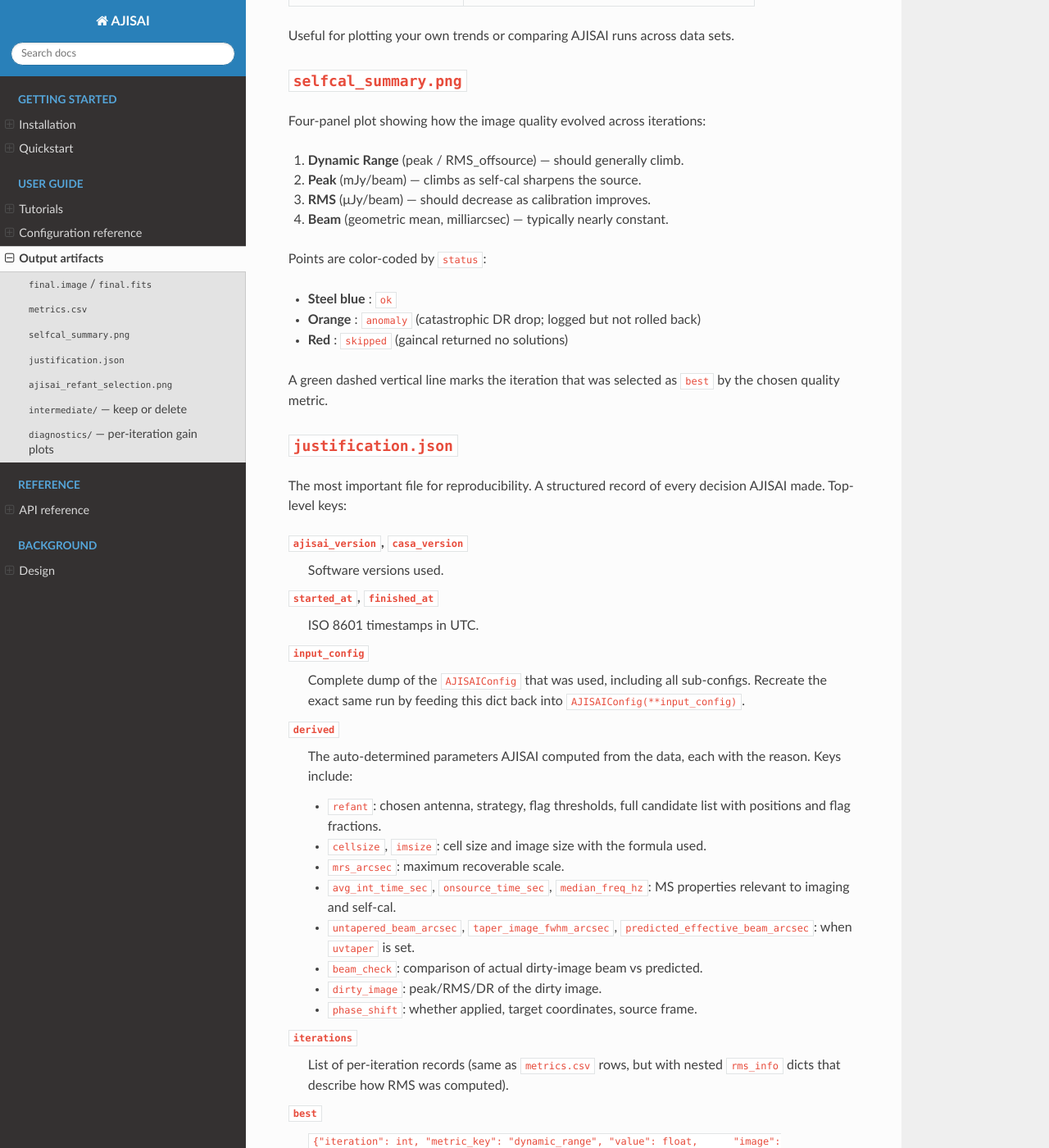
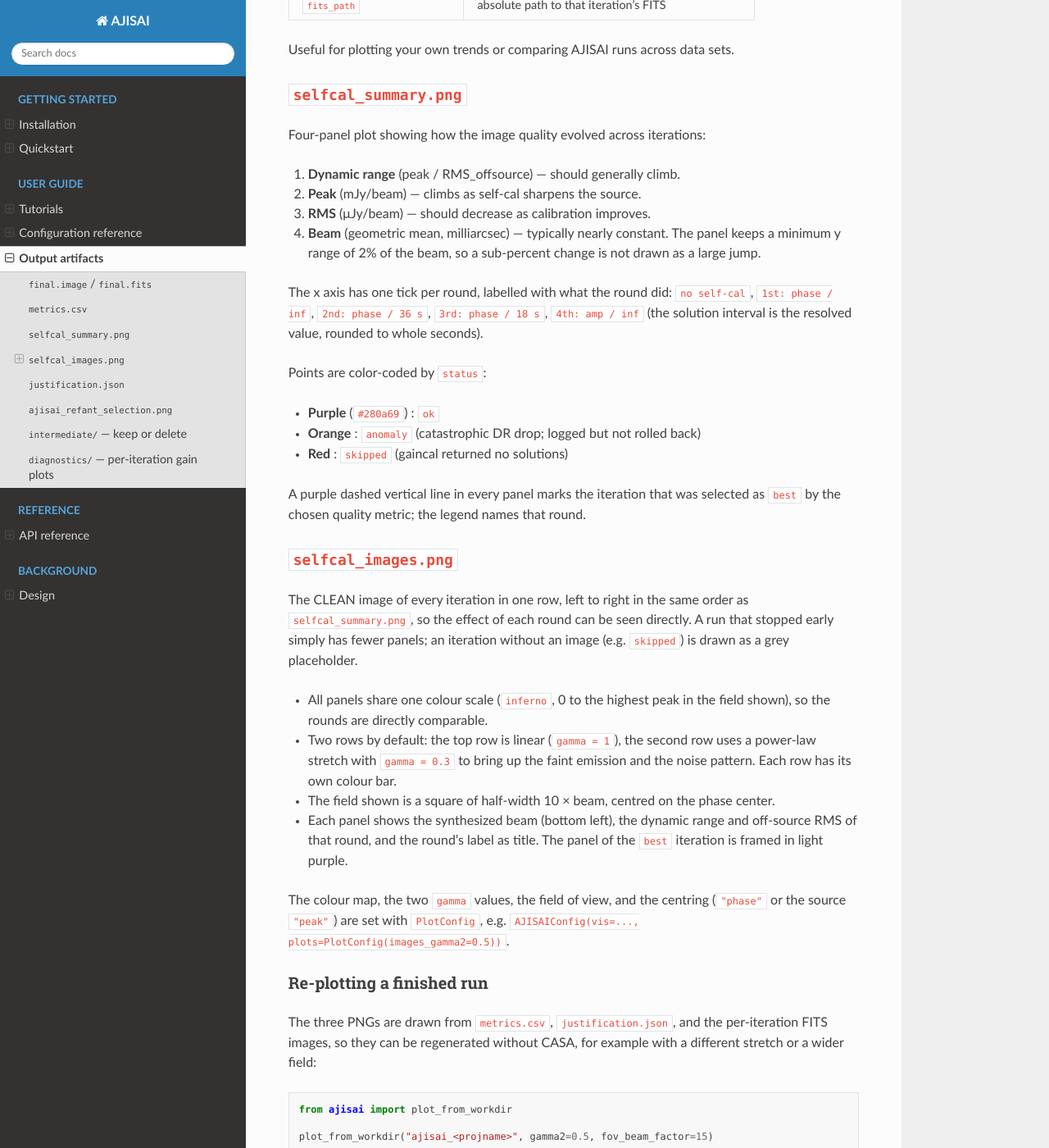
Before and after one commit to Y-Masayuki/AJISAI, a Sphinx documentation site: the page built from docs/outputs.md, in a window 1280 px wide and 1400 px high, scrolled down 1428 px. Shown: the whole window at 82% size. Built offline with Sphinx 7.4.7 and the Read the Docs theme 3.1.0, drawn with Linux system fonts in a browser that asks for light colours; some of the changed text lies outside the part shown.

Commit message:
docs: update figures for the plot redesign and add the image gallery
Replace selfcal_summary.png and ajisai_refant_selection.png in docs/_static
with the redesigned versions and add selfcal_images.png, all regenerated
from the TW Hya reference outputs with ajisai.plot_from_workdir. Show the
gallery in the README and the TW Hya tutorial, describe the new figure and
PlotConfig in outputs.md and configuration.md, add the ajisai.plotting API
page, and record the changes in CHANGELOG.md under [Unreleased].

````diff
--- a/docs/api/index.rst
+++ b/docs/api/index.rst
@@ -9,6 +9,7 @@ This section is generated automatically from the docstrings in the
    :maxdepth: 2
 
    ajisai
+   plotting
    ms_utils
 
 
@@ -17,4 +18,5 @@ Module index
 
 * :mod:`ajisai`
 * :mod:`ajisai.core`
+* :mod:`ajisai.plotting`
 * :mod:`ajisai.ms_utils`
--- a/docs/outputs.md
+++ b/docs/outputs.md
@@ -10,6 +10,7 @@ ajisai_<projname>/
 ├── final.fits                     ← best self-cal image (FITS export)
 ├── metrics.csv                    ← one row per iteration
 ├── selfcal_summary.png            ← 4-panel diagnostic plot
+├── selfcal_images.png             ← CLEAN image of every iteration, side by side
 ├── justification.json             ← every decision with its reason
 ├── ajisai_refant_selection.png    ← refant choice visualization
 ├── intermediate/                  ← all intermediate MS and image products
@@ -64,19 +65,64 @@ sets.
 
 Four-panel plot showing how the image quality evolved across iterations:
 
-1. **Dynamic Range** (peak / RMS_offsource) — should generally climb.
+1. **Dynamic range** (peak / RMS_offsource) — should generally climb.
 2. **Peak** (mJy/beam) — climbs as self-cal sharpens the source.
 3. **RMS** (μJy/beam) — should decrease as calibration improves.
-4. **Beam** (geometric mean, milliarcsec) — typically nearly constant.
+4. **Beam** (geometric mean, milliarcsec) — typically nearly constant. The
+   panel keeps a minimum y range of 2% of the beam, so a sub-percent change
+   is not drawn as a large jump.
+
+The x axis has one tick per round, labelled with what the round did:
+`no self-cal`, `1st: phase / inf`, `2nd: phase / 36 s`, `3rd: phase / 18 s`,
+`4th: amp / inf` (the solution interval is the resolved value, rounded to
+whole seconds).
 
 Points are color-coded by `status`:
 
-- **Steel blue** : `ok`
-- **Orange**     : `anomaly` (catastrophic DR drop; logged but not rolled back)
-- **Red**        : `skipped` (gaincal returned no solutions)
+- **Purple** (`#280a69`) : `ok`
+- **Orange**             : `anomaly` (catastrophic DR drop; logged but not rolled back)
+- **Red**                : `skipped` (gaincal returned no solutions)
 
-A green dashed vertical line marks the iteration that was selected as
-`best` by the chosen quality metric.
+A purple dashed vertical line in every panel marks the iteration that was
+selected as `best` by the chosen quality metric; the legend names that round.
+
+## `selfcal_images.png`
+
+The CLEAN image of every iteration in one row, left to right in the same
+order as `selfcal_summary.png`, so the effect of each round can be seen
+directly. A run that stopped early simply has fewer panels; an iteration
+without an image (e.g. `skipped`) is drawn as a grey placeholder.
+
+- All panels share one colour scale (`inferno`, 0 to the highest peak in
+  the field shown), so the rounds are directly comparable.
+- Two rows by default: the top row is linear (`gamma = 1`), the second row
+  uses a power-law stretch with `gamma = 0.3` to bring up the faint
+  emission and the noise pattern. Each row has its own colour bar.
+- The field shown is a square of half-width 10 × beam, centred on the
+  phase center.
+- Each panel shows the synthesized beam (bottom left), the dynamic range
+  and off-source RMS of that round, and the round's label as title. The
+  panel of the `best` iteration is framed in light purple.
+
+The colour map, the two `gamma` values, the field of view, and the centring
+(`"phase"` or the source `"peak"`) are set with
+[`PlotConfig`](configuration.md#plotconfig), e.g.
+`AJISAIConfig(vis=..., plots=PlotConfig(images_gamma2=0.5))`.
+
+### Re-plotting a finished run
+
+The three PNGs are drawn from `metrics.csv`, `justification.json`, and the
+per-iteration FITS images, so they can be regenerated without CASA, for
+example with a different stretch or a wider field:
+
+```python
+from ajisai import plot_from_workdir
+
+plot_from_workdir("ajisai_<projname>", gamma2=0.5, fov_beam_factor=15)
+```
+
+Keyword arguments are passed to `ajisai.plotting.plot_selfcal_images`; see
+the [API reference](api/plotting.rst).
 
 ## `justification.json`
 
@@ -125,14 +171,18 @@ anyone with the same MS.
 
 ## `ajisai_refant_selection.png`
 
-Single-panel scatter plot showing why AJISAI chose its reference antenna:
+Square scatter plot (same scale on both axes) showing why AJISAI chose its
+reference antenna:
 
 - Each antenna is plotted at its XY position (meters from the array
   geometric center).
-- Color encodes the flagged fraction (viridis colormap, 0..1).
-- Antennas above the `refant_flag_threshold` are crossed out with a red
-  "x" — these are excluded from the candidate set.
-- The chosen refant is circled in green.
+- Color encodes the flagged fraction in 0.25-wide bins (`Purples`
+  colormap, centred on the `refant_flag_threshold`, which is also marked
+  on the colour bar), so antennas on either side of the selection rule
+  are clearly separated.
+- Antennas at or above the `refant_flag_threshold` are crossed out in
+  grey — these are excluded from the candidate set.
+- The chosen refant is ringed in light purple.
 - The array geometric center is marked with a black "+".
 
 This is intended as a justification artifact suitable for supplementary
````
Also changed, not shown: CHANGELOG.md (+34 -0 lines), README.md (+9 -0 lines), docs/api/ajisai.rst (+25 -2 lines), docs/api/plotting.rst (added, +49 -0 lines), docs/configuration.md (+41 -2 lines), docs/quickstart.md (+1 -0 lines), docs/tutorials/twhya.md (+17 -3 lines), docs/_static/ajisai_refant_selection.png, docs/_static/selfcal_images.png (added), docs/_static/selfcal_summary.png.
